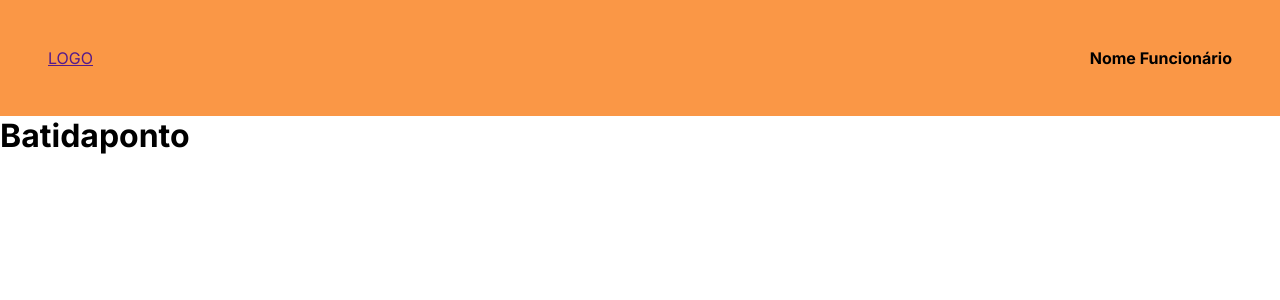
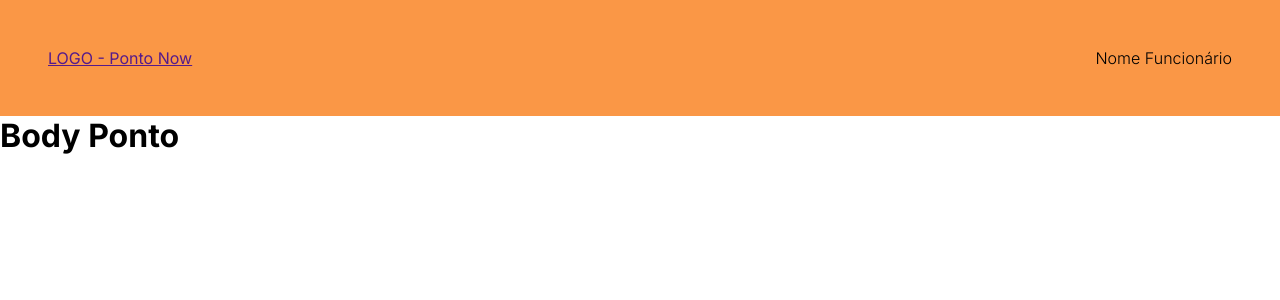
Before and after one commit to jorgelucasalima/pontonow, a React (Create React App) app: page /batidaponto in a window 1280 px wide. Shown: the top 300 px of the page. Built offline with nearby package versions, Linux system fonts and the light colour scheme.

Commit message:
atualização

```diff
--- a/public/index.html
+++ b/public/index.html
@@ -10,7 +10,7 @@
       content="Web site created using create-react-app"
     />
 
-    <link href="https://fonts.googleapis.com/css2?family=Inter:wght@100;400;700&display=swap" rel="stylesheet" />
+    <link href="https://fonts.googleapis.com/css2?family=Inter:wght@300;400;700&display=swap" rel="stylesheet" />
 
     <title>Ponto Now</title>
   </head>
--- /dev/null
+++ b/src/components/BodyPonto/index.jsx
@@ -0,0 +1,5 @@
+export function BodyPonto() {
+  return(
+    <h1>Body Ponto</h1>
+  )
+}
--- a/src/components/Header/index.jsx
+++ b/src/components/Header/index.jsx
@@ -4,8 +4,8 @@ export function Header() {
   return (
     <Container>
       <Content>
-        <a href="">LOGO</a>
-        <h4>Nome Funcionário</h4>
+        <a href="">LOGO - Ponto Now</a>
+        <p>Nome Funcionário</p>
       </Content>
     </Container>
   )
--- a/src/components/Header/styles.js
+++ b/src/components/Header/styles.js
@@ -10,3 +10,6 @@ export const Content = styled.div`
   align-items: center;
   justify-content: space-between;
 `
+
+//atualizar cor de fundo
+//atualizar cor do texto
--- a/src/pages/BatidaPonto/index.jsx
+++ b/src/pages/BatidaPonto/index.jsx
@@ -1,3 +1,4 @@
+import { BodyPonto } from "../../components/BodyPonto";
 import { Header } from "../../components/Header";
 import { Container } from "./styles";
 
@@ -6,7 +7,7 @@ export function BatidaPonto() {
   return(
     <Container>
       <Header/>
-      <h1>Batidaponto</h1>
+      <BodyPonto/>
     </Container>
   )
 }
--- a/src/styles/global.js
+++ b/src/styles/global.js
@@ -40,7 +40,7 @@ const EstiloGlobal = createGlobalStyle`
   }
 
   p {
-    font-weight: 100;
+    font-weight: 300;
   }
 
   button {
```
Also changed, not shown: src/components/BodyPonto/styles.js (added).
